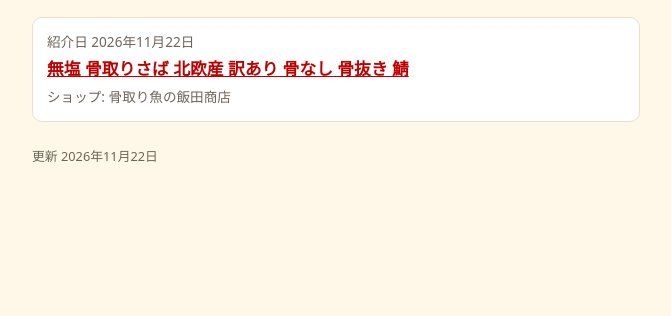
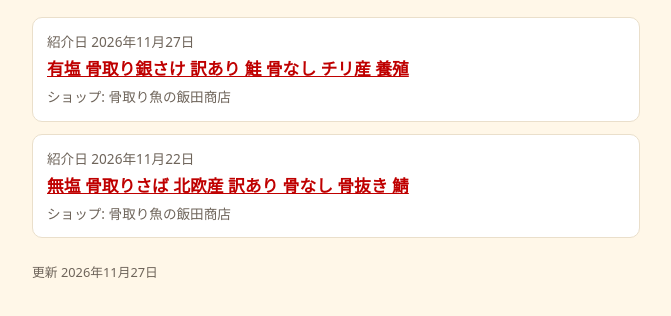
Before and after one commit to dainagonlicence/rakuten-food, a plain HTML site: page docs/index.html in a window 1280 px wide. Shown: the part 180-496 px from the top of the page, without its empty margins (304-975 px from the left). Drawn offline with Linux system fonts and the light colour scheme.

Commit message:
一覧ページを更新 2026-11-27 08:46

```diff
--- a/docs/index.html
+++ b/docs/index.html
@@ -30,12 +30,17 @@
   <p class="note">楽天市場のランキング(食品)から、事実だけを紹介しています。順位・レビューは紹介日の時点のものです。商品名を選ぶと楽天市場の商品ページが開きます。新しい品が上です。</p>
   <ul>
     <li>
+      <p class="date">紹介日 2026年11月27日</p>
+      <p class="name"><a href="https://hb.afl.rakuten.co.jp/hgc/59342e6c.caa03aff.59342e6d.93f3f073/?pc=https%3A%2F%2Fitem.rakuten.co.jp%2Fyamagoiida%2F10000149%2F&amp;m=https%3A%2F%2Fitem.rakuten.co.jp%2Fyamagoiida%2F10000149%2F" rel="sponsored noopener">有塩 骨取り銀さけ 訳あり 鮭 骨なし チリ産 養殖</a></p>
+      <p class="shop">ショップ: 骨取り魚の飯田商店</p>
+    </li>
+    <li>
       <p class="date">紹介日 2026年11月22日</p>
       <p class="name"><a href="https://hb.afl.rakuten.co.jp/hgc/59342e6c.caa03aff.59342e6d.93f3f073/?pc=https%3A%2F%2Fitem.rakuten.co.jp%2Fyamagoiida%2F10000077%2F&amp;m=https%3A%2F%2Fitem.rakuten.co.jp%2Fyamagoiida%2F10000077%2F" rel="sponsored noopener">無塩 骨取りさば 北欧産 訳あり 骨なし 骨抜き 鯖</a></p>
       <p class="shop">ショップ: 骨取り魚の飯田商店</p>
     </li>
   </ul>
-  <footer>更新 2026年11月22日</footer>
+  <footer>更新 2026年11月27日</footer>
 </main>
 </body>
 </html>
```
